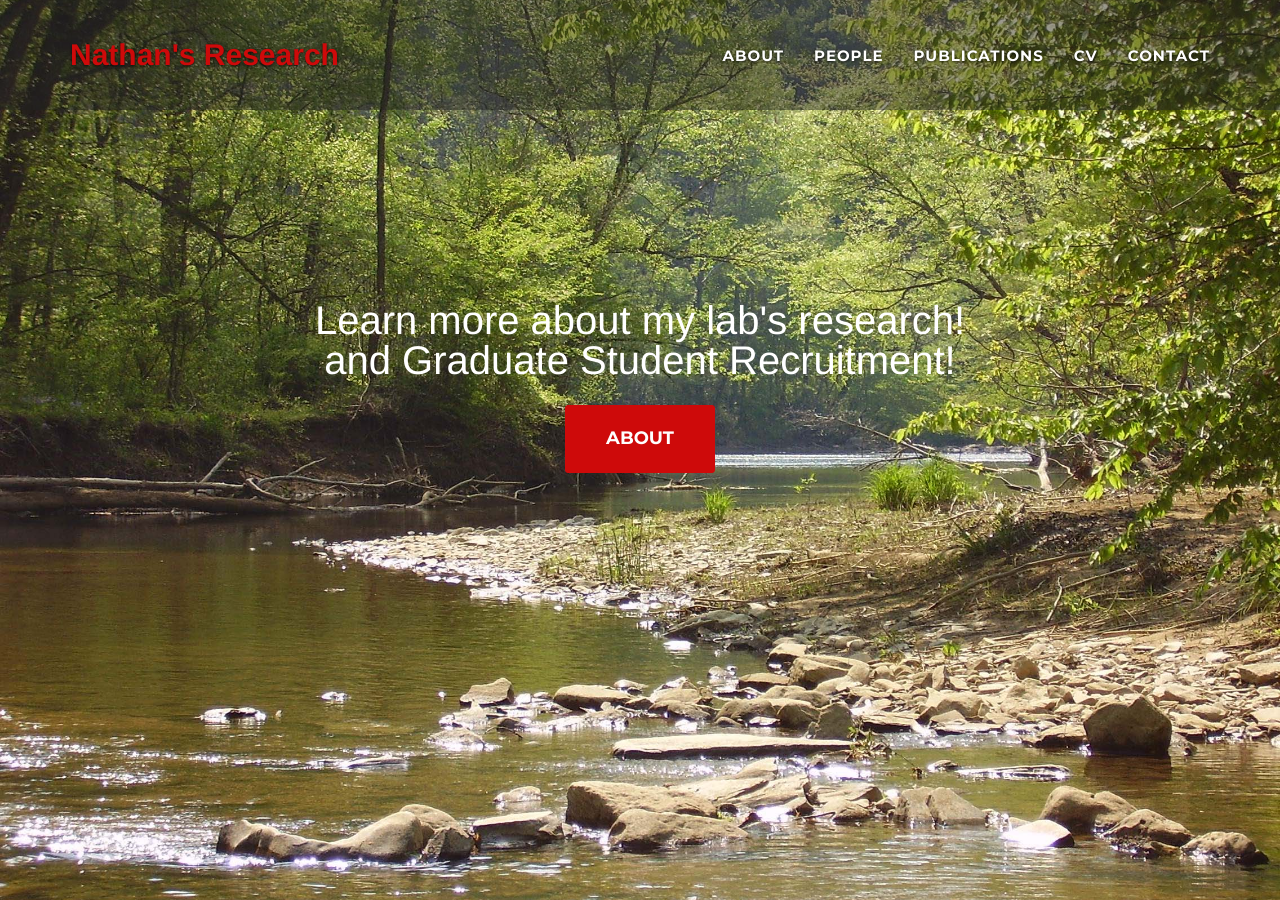
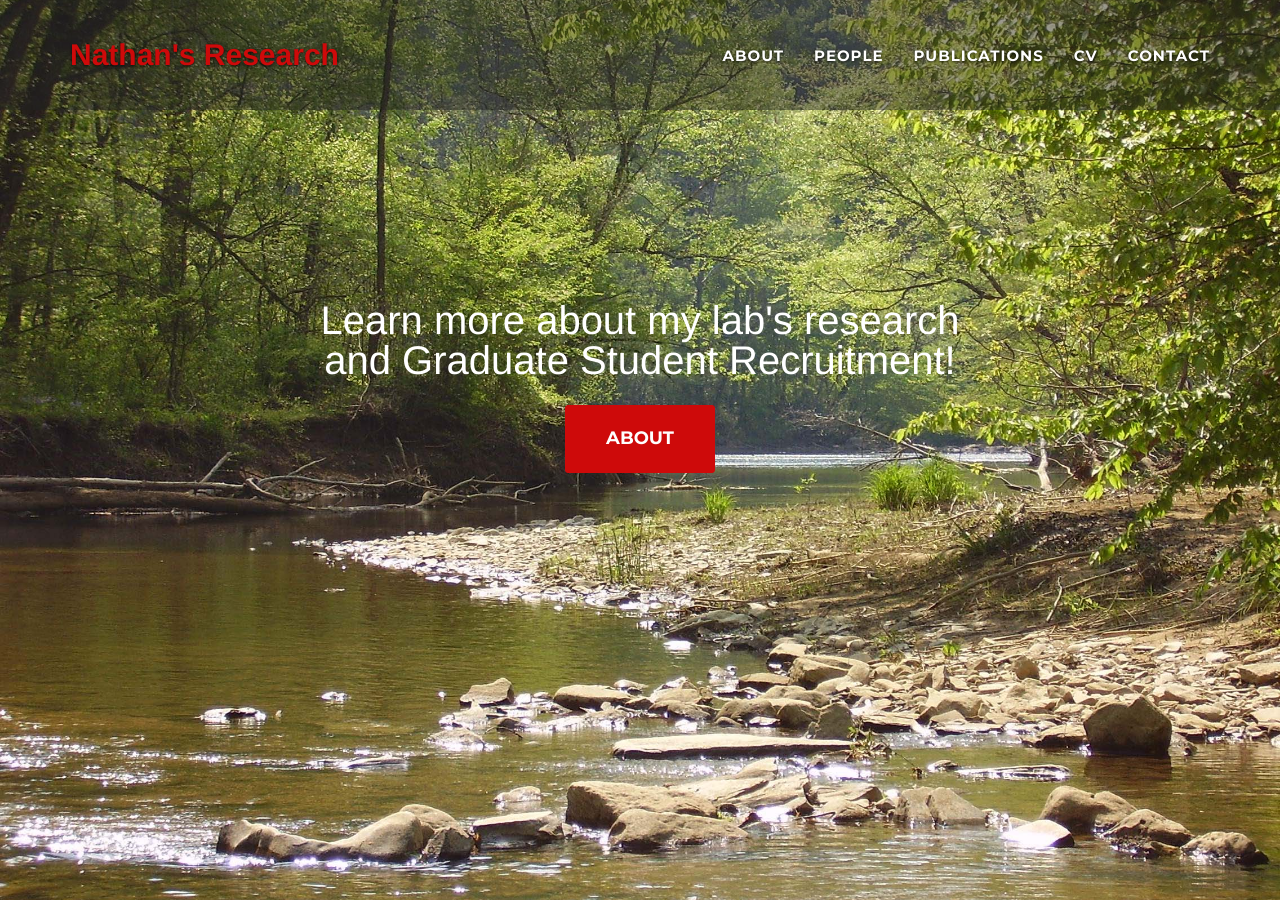
Before and after one commit to NathanWhelan/nathanwhelan.github.io, a Jekyll site: the page built from index.html, in a window 1280 px wide and 900 px high. Built offline with Jekyll 4.4.1, drawn with Linux system fonts in a browser that asks for light colours; some web fonts are replaced.

Commit message:
Fix typo in header intro lead-in text

```diff
--- a/_includes/header.html
+++ b/_includes/header.html
@@ -47,7 +47,7 @@
     <header>
         <div class="container">
             <div class="intro-text">
-                <div class="intro-lead-in">Learn more about my lab's research!<br>and Graduate Student Recruitment!</div>
+                <div class="intro-lead-in">Learn more about my lab's research<br>and Graduate Student Recruitment!</div>
            <!--     <div class="intro-heading">Evolution and Conservation</br>and Graduate Student Recruitment!</div> -->
                 <a href="#about" class="page-scroll btn btn-xl">About</a>
             </div>
```
